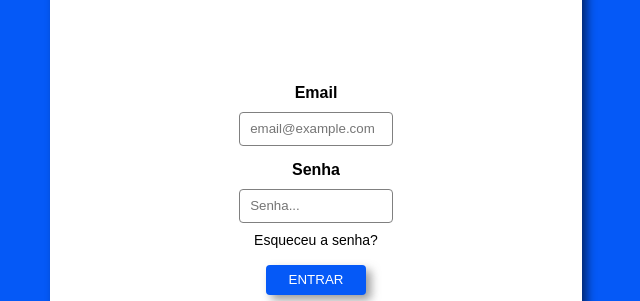
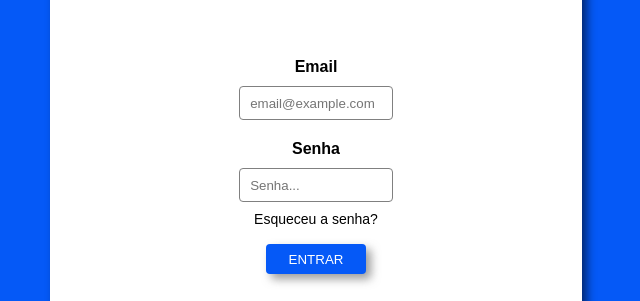
Before and after one commit to Cauanz/Pagina-Login, a plain HTML site: page index.html in a window 1280 px wide. Shown: the part 123-424 px from the top of the page, without its empty margins (324-964 px from the left). Drawn offline with nearby package versions, Linux system fonts and the light colour scheme.

Commit message:
little changes

```diff
--- a/index.html
+++ b/index.html
@@ -16,15 +16,24 @@
 
 
       <div class="container">
+
         <h4>Email</h4>
-        <form action method="post">
+
+        <form action="#" method="post">
+
           <input type="email" name="email" placeholder="email@example.com" id="emailtxt" required>
           <h4 id="senha">Senha</h4>
-          <input type="password" name="senha" placeholder="Senha..." id="senhatxt">
-          <p id="esqueceu"><a href="#">Esqueceu a senha?</a></p>
+          <input type="password" name="senha" placeholder="Senha..." id="senhatxt" required>
+
+          <p id="esqueceu">
+            <a href="#">Esqueceu a senha?</a>
+          </p>
           <button id="entrar-button">ENTRAR</button>
+
             <div id="outros-login">
+
               <h5>Ou faça login usando:</h5>
+
                 <a href="#" class="icons">
                   <ion-icon  name="logo-google" id="logo-google"></ion-icon>
                 </a>
@@ -38,7 +47,6 @@
               </div>
         </form>
       </div>
-
 
 
 
--- a/login.css
+++ b/login.css
@@ -11,7 +11,7 @@ body {
   position: absolute;
   align-items: center;
   justify-items: center;
-  margin-top: 6%;
+  margin-top: 4%;
 }
 
 #principal{
@@ -49,7 +49,7 @@ h4 {
 }
 
 #senha {
-  margin-top: 15px
+  margin-top: 20px
 }
 
 #outros-login a{
@@ -57,7 +57,7 @@ h4 {
 }
 
 #outros-login h5 {
-  margin-top: 20px;
+  margin-top: 30px;
   margin-bottom: 5px;
 }
 
@@ -78,17 +78,17 @@ ion-icon:active {
 
 #logo-google:hover {
   color:#db4a39;
-  transition-duration: 1s;
+  transition-duration: .2s;
 }
 
 #logo-twitter:hover {
   color: #00acee;
-  transition-duration: 1s;
+  transition-duration: .2s;
 }
 
 #logo-facebook:hover {
   color: #3b5998;
-  transition-duration: 1s;
+  transition-duration: .2s;
 }
 /* =FIM ICONES= */
 
```
